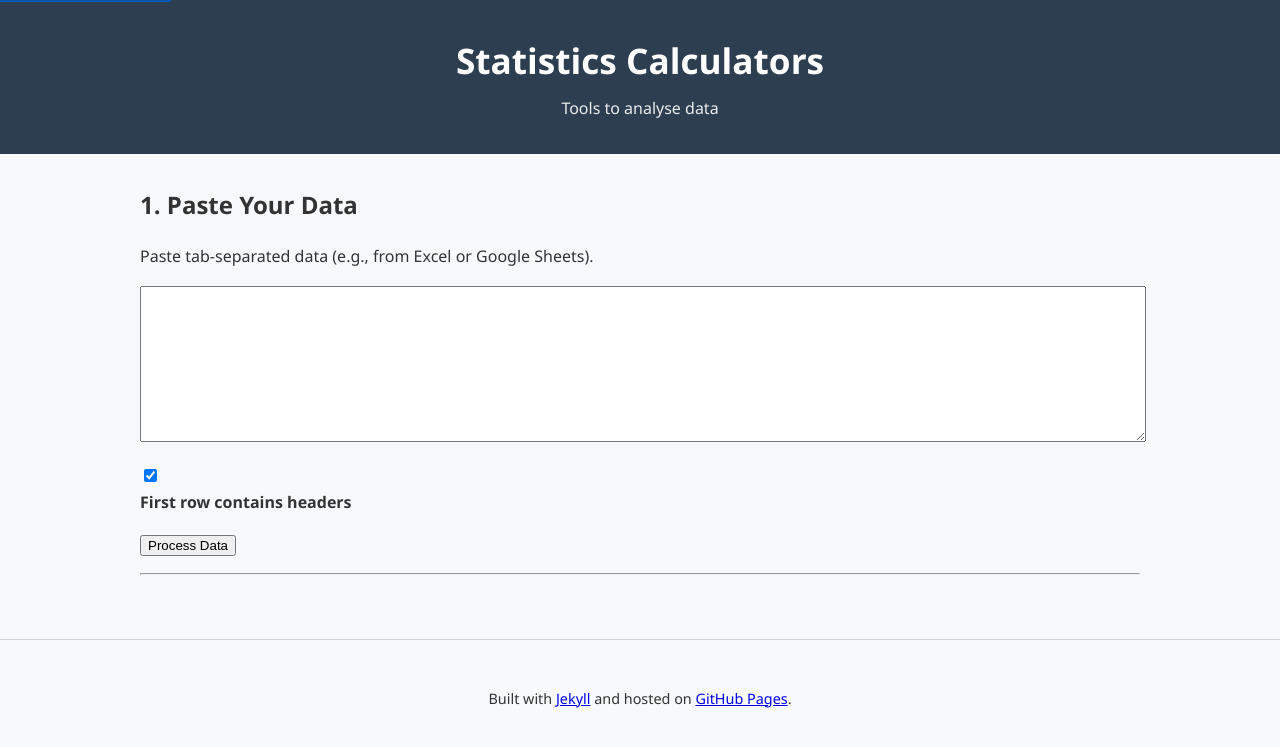
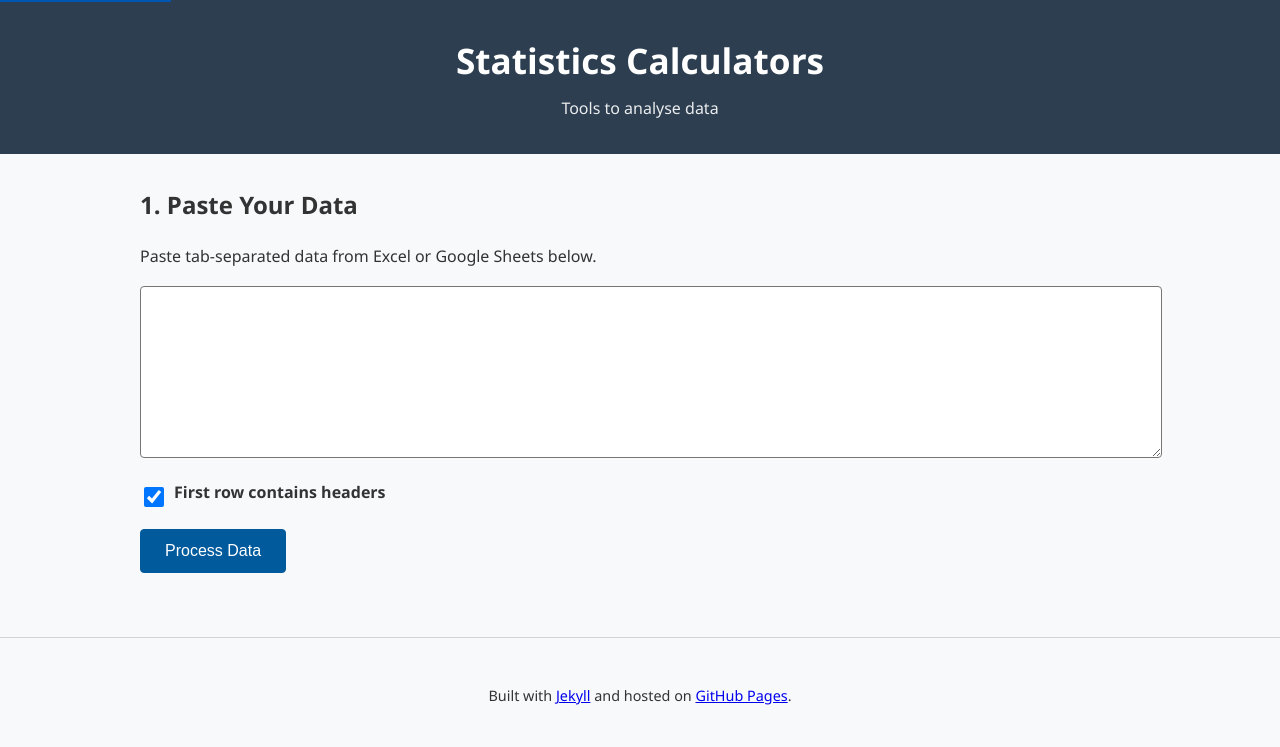
Before and after one commit to probe973/statistics-calcs, a Jekyll site: the page built from index.md, in a window 1280 px wide. Shown: the top 747 px of the page. Built offline with Jekyll 4.4.1, drawn with Linux system fonts in a browser that asks for light colours.

Commit message:
Update index.md

```diff
--- a/index.md
+++ b/index.md
@@ -3,36 +3,83 @@
 title: Home
 ---
 
-<h2>1. Paste Your Data</h2>
-<p>Paste tab-separated data (e.g., from Excel or Google Sheets).</p>
+<section aria-labelledby="input-heading" style="margin-bottom: 40px;">
+    <h2 id="input-heading">1. Paste Your Data</h2>
+    <p>Paste tab-separated data from Excel or Google Sheets below.</p>
 
-<textarea id="dataInput" rows="10" style="width:100%; font-family: monospace;"></textarea>
+    <textarea id="dataInput"
+              aria-label="Tab-separated data input"
+              rows="10"
+              style="width:100%; font-family: monospace; padding: 10px; border: 1px solid #767676; border-radius: 4px;"></textarea>
 
-<div style="margin: 15px 0;">
-    <input type="checkbox" id="hasHeaders" checked>
-    <label for="hasHeaders">First row contains headers</label>
-</div>
+    <div style="margin: 15px 0; display: flex; align-items: center;">
+        <input type="checkbox" id="hasHeaders" checked style="width: 20px; height: 20px; margin-right: 10px;">
+        <label for="hasHeaders">First row contains headers</label>
+    </div>
 
-<button id="processBtn">Process Data</button>
+    <button id="processBtn" class="standard-button">Process Data</button>
+</section>
 
-<hr>
+<section id="variableSettings" aria-labelledby="config-heading" style="display:none; margin-bottom: 40px;">
+    <h2 id="config-heading">2. Confirm Variable Details</h2>
+    <p>Adjust names and data types to ensure accurate analysis.</p>
 
-<div id="variableSettings" style="display:none;">
-    <h3>2. Confirm Variable Details</h3>
-    <p>Adjust names and data types if needed.</p>
-    <table id="variableTable" style="width:100%; border-collapse: collapse;">
-        <thead>
-            <tr style="text-align: left; border-bottom: 2px solid #ccc;">
-                <th>Original Data</th>
-                <th>Variable Name</th>
-                <th>Data Type</th>
-            </tr>
-        </thead>
-        <tbody id="variableBody">
-            </tbody>
-    </table>
-    <br>
-    <button id="confirmBtn" style="background-color: #28a745; color: white; padding: 10px 20px;">Confirm & Ready for Analysis</button>
-</div>
+    <div style="overflow-x: auto;">
+        <table id="variableTable" style="width:100%; border-collapse: collapse; margin-bottom: 20px;">
+            <thead>
+                <tr style="text-align: left; background-color: #f4f4f4;">
+                    <th style="padding: 12px; border: 1px solid #ccc;">Source Column</th>
+                    <th style="padding: 12px; border: 1px solid #ccc;">Variable Name</th>
+                    <th style="padding: 12px; border: 1px solid #ccc;">Data Type</th>
+                </tr>
+            </thead>
+            <tbody id="variableBody"></tbody>
+        </table>
+    </div>
+
+    <button id="confirmBtn" class="standard-button btn-confirm">Confirm & Review Data</button>
+</section>
+
+<section id="analysisSection" aria-labelledby="analysis-heading" style="display:none; margin-bottom: 40px;">
+    <h2 id="analysis-heading">3. Data Review & Analysis</h2>
+
+    <div id="tableWrapper" style="max-height: 300px; overflow-y: auto; border: 1px solid #ccc; margin-bottom: 20px; border-radius: 4px;">
+        <table id="finalDataTable" style="width:100%; border-collapse: collapse;">
+            <thead id="finalTableHead" style="position: sticky; top: 0; background: #eee;"></thead>
+            <tbody id="finalTableBody"></tbody>
+        </table>
+    </div>
+
+    <h3>Available Analyses</h3>
+    <div style="display: flex; gap: 15px; flex-wrap: wrap;">
+        <button id="btnDescriptive" class="standard-button">Descriptive Statistics</button>
+    </div>
+</section>
+
+<style>
+    /* Consistency and Accessibility Styles */
+    .standard-button {
+        height: 44px; /* Minimum touch target size for accessibility */
+        padding: 0 24px;
+        font-size: 16px;
+        cursor: pointer;
+        border: 1px solid #005a9c;
+        border-radius: 4px;
+        background-color: #005a9c;
+        color: white;
+        transition: background-color 0.2s;
+    }
+    .standard-button:hover, .standard-button:focus {
+        background-color: #003f6b;
+        outline: 3px solid #ffbf47; /* High contrast focus indicator */
+    }
+    .btn-confirm {
+        background-color: #2e7d32;
+        border-color: #1b5e20;
+    }
+    .btn-confirm:hover {
+        background-color: #1b5e20;
+    }
+</style>
 
 <script src="{{ '/assets/js/data-handler.js' | relative_url }}"></script>
```
